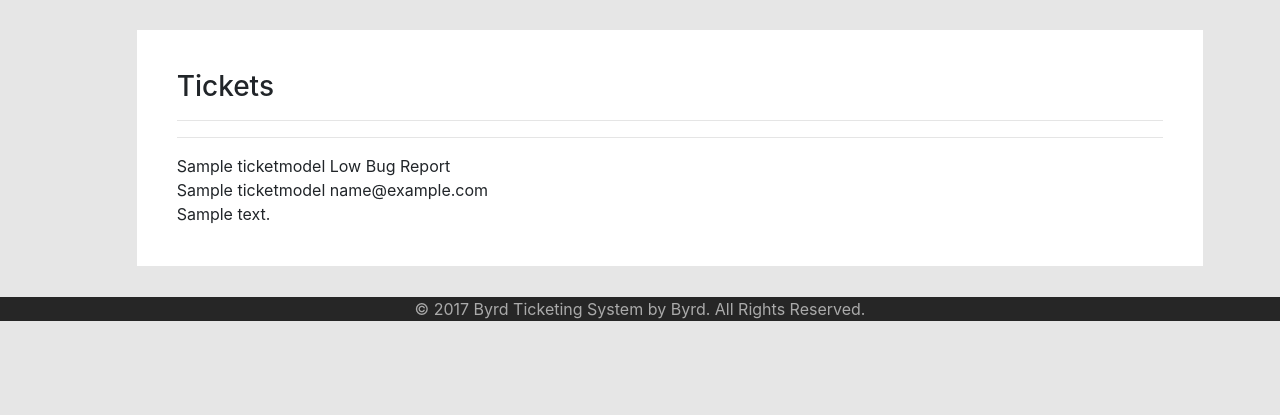
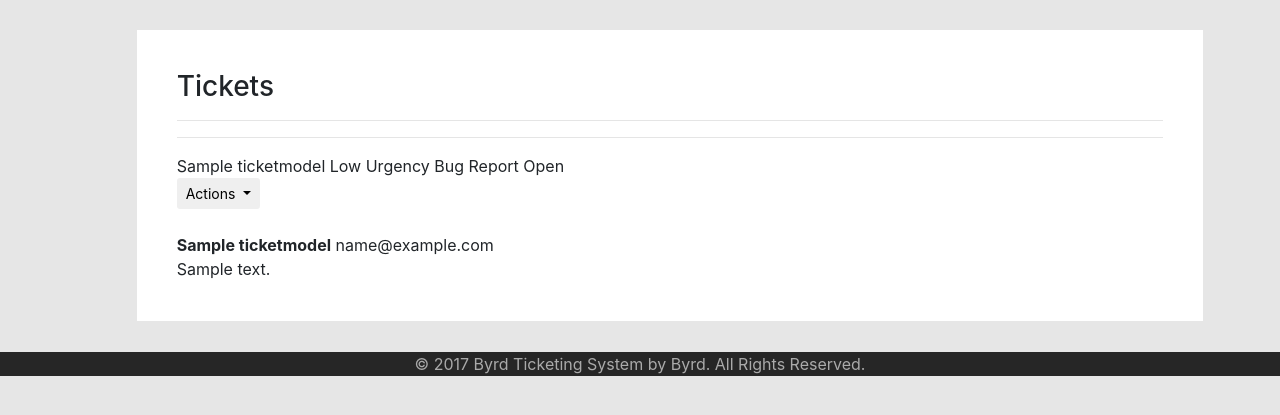
Before and after one commit to ksarpotdar/ticketing_system, a Django app: page /support/tickets in a window 1280 px wide. Shown: the part 56-471 px from the top of the page. Run offline with Django 3.2, Linux system fonts and the light colour scheme; a user stored in the database is signed in; tables that the repository leaves empty hold one stand-in row (values such as "Sample post"); some libraries are stand-ins or nearby versions.

Commit message:
edit and delete tickets

```diff
--- a/support/urls.py
+++ b/support/urls.py
@@ -12,4 +12,19 @@ urlpatterns = [
         r'^tickets$',
         TicketsView.as_view(),
         name='tickets'),
+    url(
+        r'^logout/$',
+                logout,
+        {
+            'next_page': '/'
+        },
+        name='logout'),
+    url(
+        r'^edit-ticket/(?P<id>\d+)/$',
+        EditTicketView.as_view(),
+        name='edit_ticket'),
+    url(
+        r'^delete-ticket/(?P<id>\d+)/$',
+        delete_ticket,
+        name='delete_ticket'),
 ]
--- a/support/views.py
+++ b/support/views.py
@@ -6,7 +6,7 @@ from django.contrib import messages
 from django.core.urlresolvers import reverse_lazy
 from django.http import HttpResponseRedirect
 from django.shortcuts import render
-from django.views.generic import TemplateView, ListView
+from django.views.generic import TemplateView, ListView, UpdateView
 from ticketing_system.views_mixins import LoginRequiredMixin
 from support.forms import LoginForm
 from clients.models import TicketModel
@@ -57,3 +57,21 @@ class TicketsView(LoginRequiredMixin, ListView):
     template_name = 'support/tickets.html'
     model = TicketModel
     context_object_name = 'tickets'
+
+
+class EditTicketView(LoginRequiredMixin, UpdateView):
+    template_name = 'support/edit_ticket.html'
+    model = TicketModel
+    context_object_name = 'ticket'
+    fields = '__all__'
+    success_url = '/support/tickets'
+
+    def get_object(self, queryset=None):
+        ticket = TicketModel.objects.get(id=self.kwargs['id'])
+        return ticket
+
+
+def delete_ticket(request, id):
+    ticket = TicketModel.objects.get(id=id)
+    ticket.delete()
+    return HttpResponseRedirect(reverse_lazy('tickets'))
--- a/ticketing_system/templates/support/tickets.html
+++ b/ticketing_system/templates/support/tickets.html
@@ -35,9 +35,36 @@
         <hr>
         {% for ticket in tickets %}
         <hr>
-        {{ticket.subject}} {{ticket.urgency}} {{ticket.ticket_type}}
+        {{ticket.subject}}
+        {% if ticket.urgency == 'Low' %}
+        <span class="urgency-low urgency">
+        {% elif ticket.urgency == 'Mid' %}
+        <span class="urgency-mid urgency">
+        {% else %}
+        <span class="urgency-high urgency">
+        {% endif %}
+        {{ticket.urgency}} Urgency</span>
+        {% if ticket.ticket_type == 'Bug Report' %}
+        <span class="urgency-bug type">
+        {% elif ticket.ticket_type == 'Feature Request' %}
+        <span class="urgency-feature type">
+        {% else %}
+        <span class="urgency-other type">
+        {% endif %}
+        {{ticket.ticket_type}} </span>
+         <span>{{ticket.status}} </span>
+        <div class="dropdown actions-button">
+          <button class="btn btn-sm dropdown-toggle" type="button" id="dropdownMenuButton" data-toggle="dropdown" aria-haspopup="true" aria-expanded="false">
+            Actions
+          </button>
+          <div class="dropdown-menu" aria-labelledby="dropdownMenuButton">
+            <a class="dropdown-item" href="{% url 'edit_ticket' ticket.pk %}">Edit</a>
+            <a class="dropdown-item" href="#">Add comment</a>
+            <a class="dropdown-item" href="" onclick="delete_ticket(this, {{ticket.pk}});">Delete</a>
+          </div>
+        </div>
         <br>
-        {{ticket.name}} {{ticket.email}}
+        <b>{{ticket.name}}</b> {{ticket.email}}
         <br>
         {{ticket.message}}
         <br>
@@ -49,4 +76,23 @@
 </div>
 {% endblock content %}
 {% block js_links %}
+<script type="text/javascript">
+function delete_ticket(a, id){
+if (confirm('Are you sure you want to delete this ticket ?')) {
+    $.ajax({
+       type: "GET",
+       url: "/support/delete-ticket/" + id + "/",
+       data: '',
+      cache:'false',
+       success: function(data){
+          console.log("Success!");
+          window.location.replace('/support/tickets/');
+       },
+       error: function(){
+        console.log("Error!");
+       }
+  });
+    }
+}
+</script>
 {% endblock js_links %}
```
